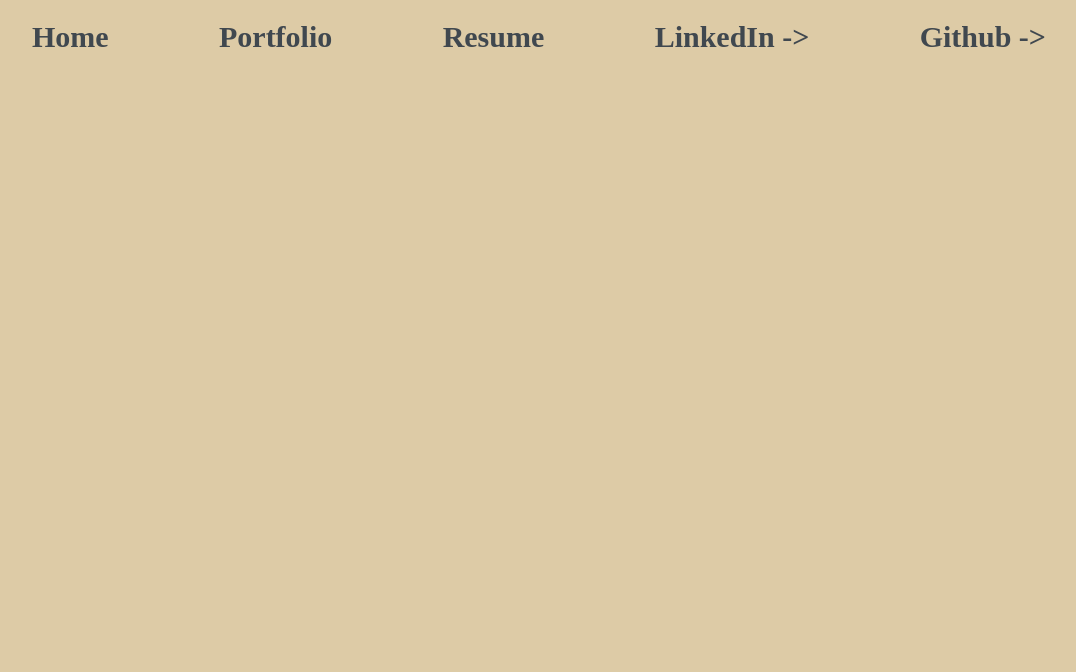
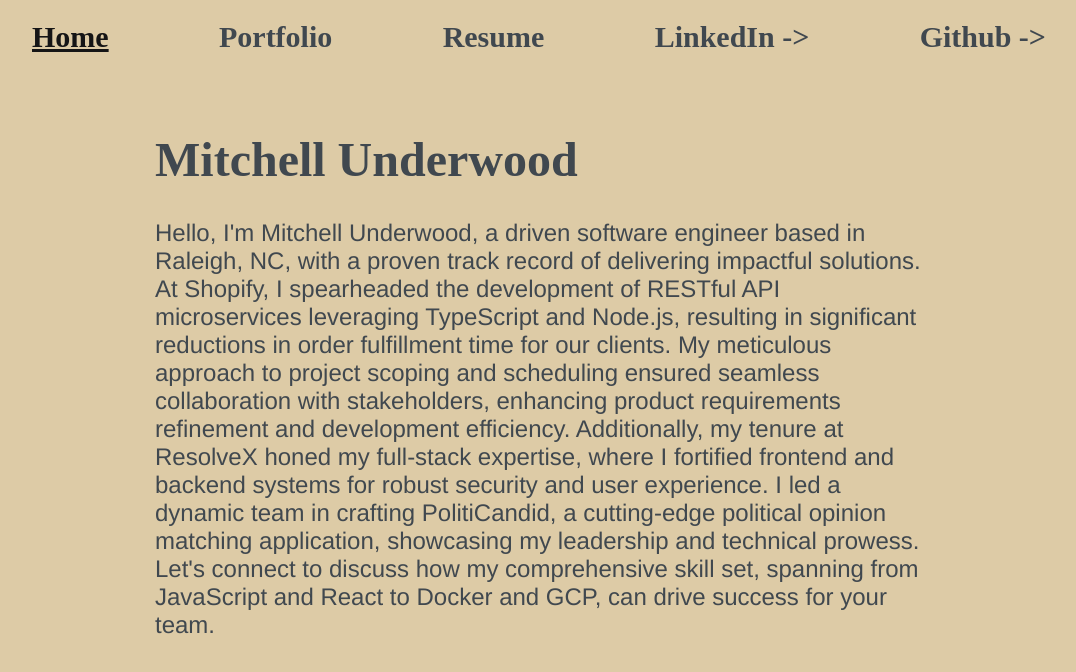
Before and after one commit to mitchellmunderwood/Portfolio, a React (Create React App) app: page / in a window 1280 px wide. Shown: the top 672 px of the page, without its empty margins (101-1177 px from the left). Built offline with nearby package versions, Linux system fonts and the light colour scheme; a web font is replaced by a local one.

Commit message:
feat: update nav

```diff
--- a/src/App.js
+++ b/src/App.js
@@ -23,7 +23,7 @@ const App = () => {
       <Router>
         <Route path="/" component={Navigation} />
         <Switch>
-          <Route exact path="/home" component={Home} />
+          <Route exact path="/" component={Home} />
           <Route exact path="/portfolio" component={Portfolio} />
           <Route exact path="/resume" component={Resume} />
         </Switch>
--- a/src/navigation/NavBar/index.js
+++ b/src/navigation/NavBar/index.js
@@ -10,7 +10,7 @@ function NavBar() {
 
   return (
     <nav className="navBar">
-      <NavLink className="nav-link" activeClassName="nav-link-underline" id="nav-link-home" to="/home">
+      <NavLink className="nav-link" activeClassName="nav-link-underline" id="nav-link-home" to="/">
         Home
       </NavLink>
       <NavLink className="nav-link" activeClassName="nav-link-underline" id="nav-link-portfolio" to="/portfolio">
```
